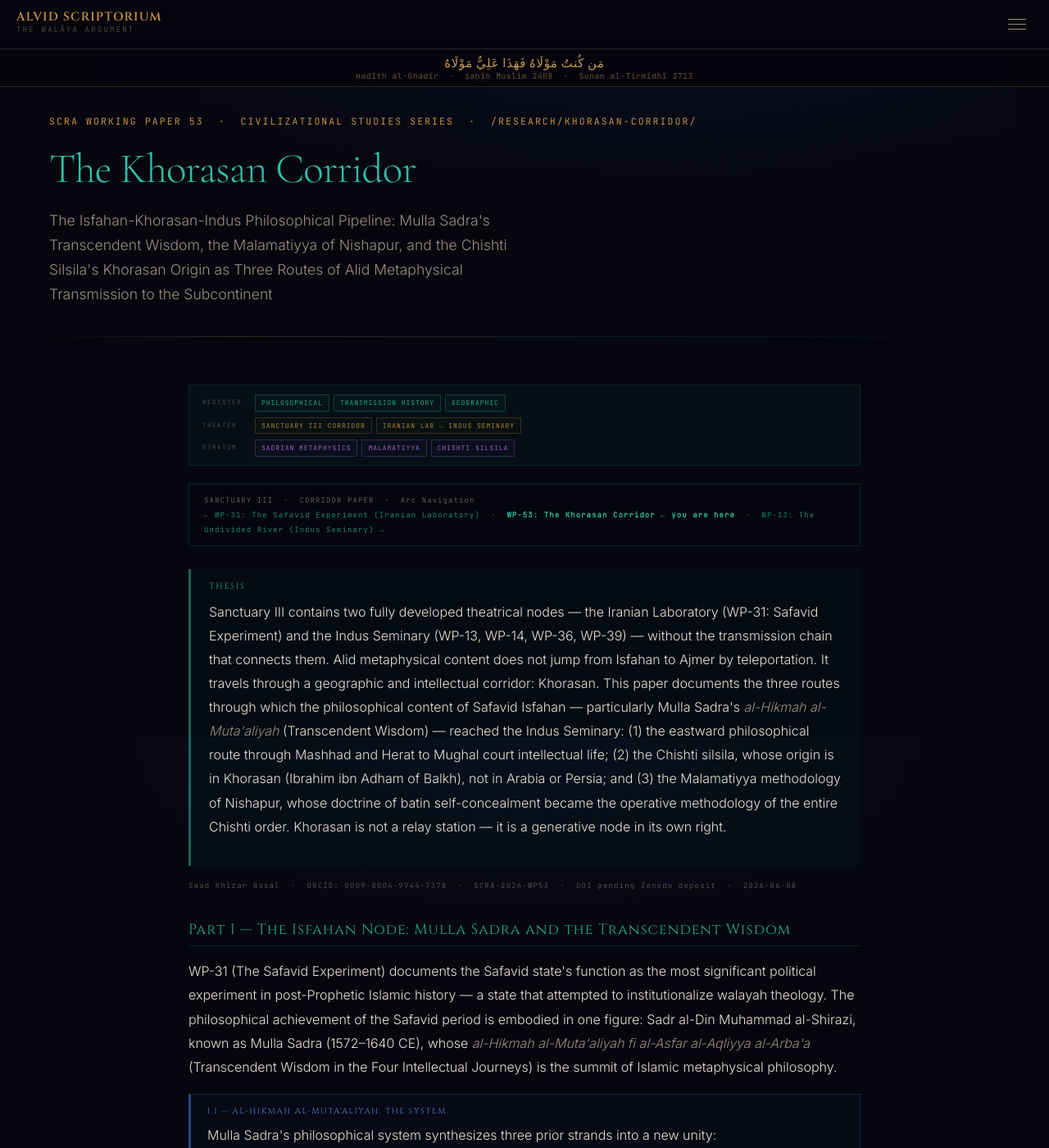
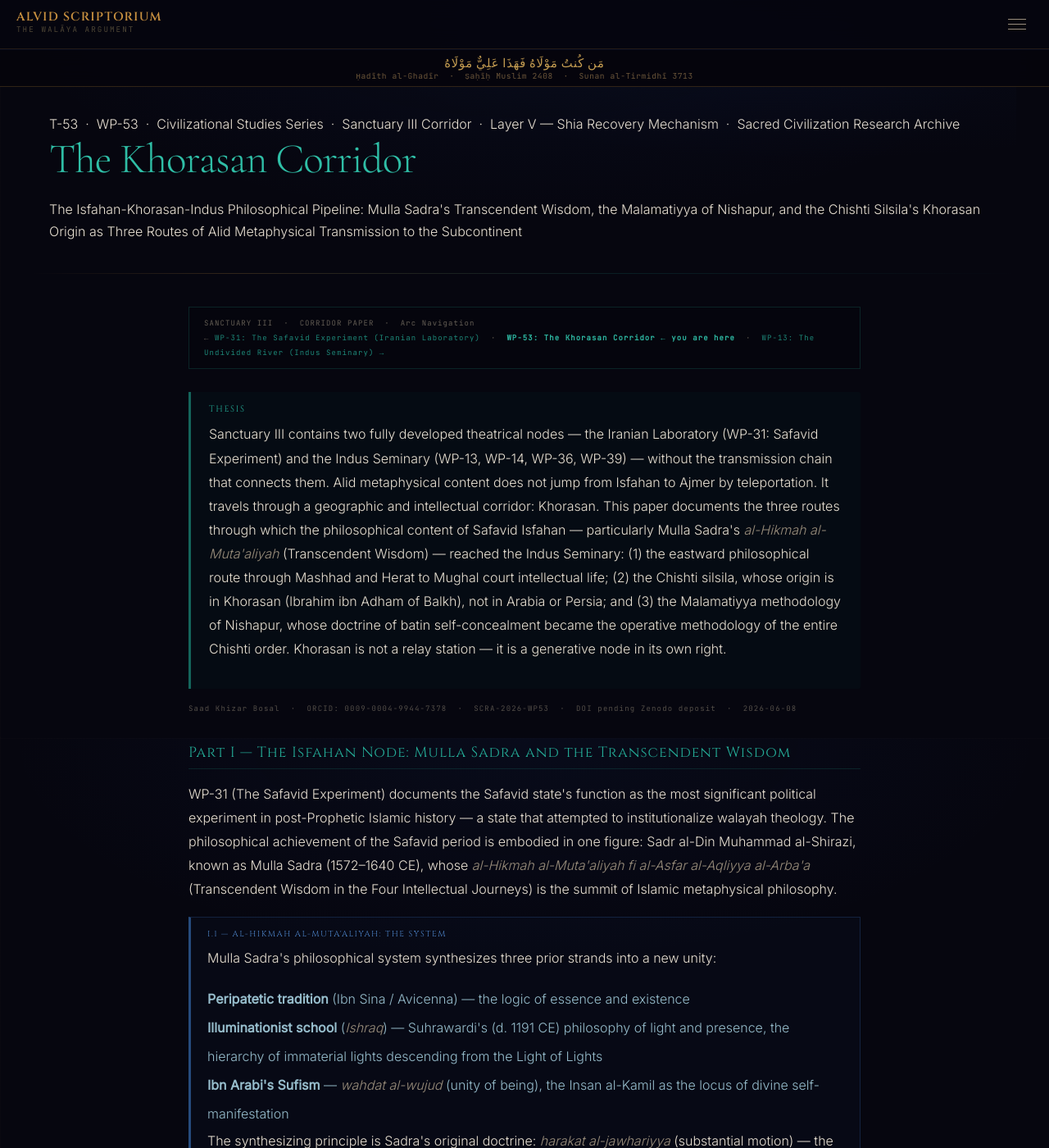
Before and after one commit to Political-Theology-Archive/geopolitical-synthesis, a Jekyll site: the page built from research/khorasan-corridor/index.html, in a window 1280 px wide and 1400 px high. Shown: the whole window at 82% size. Built offline with Jekyll 4.4.1, drawn with Linux system fonts in a browser that asks for light colours.

Commit message:
Convert WP-53 (khorasan-corridor) to Thesis/Manifesto format (layout: default)
Teal theme rgba(30,160,140), Layer V Sanctuary III Corridor. Dropped
rp-axis-tags CSS + div; pta-page-eye mono → as-eye; pta-page-subtitle →
as-standfirst; as-thesis-body wrapper added; kh-verdict → as-ruling (border
rgba(40,185,160,0.75)); pta-page-nav pipe-separated → canonical
pta-page-nav-prev/next (WP-31 Safavid ← / WP-13 Undivided River →). All
scoped kh-* CSS preserved as-is.

Co-Authored-By: Claude Sonnet 4.6 <noreply@anthropic.com>

```diff
--- a/research/khorasan-corridor/index.html
+++ b/research/khorasan-corridor/index.html
@@ -1,9 +1,11 @@
 ---
-layout: page
+layout: default
 last_modified_at: 2026-06-08
-title: "The Khorasan Corridor: The Isfahan-Khorasan-Indus Philosophical Pipeline and the Transmission of Alid Metaphysics to the Subcontinent — SCRA Working Paper 53"
+title: "The Khorasan Corridor: The Isfahan-Khorasan-Indus Philosophical Pipeline and the Transmission of Alid Metaphysics to the Subcontinent · T-53"
 description: "SCRA Working Paper 53. The geographic-philosophical corridor connecting Safavid Isfahan (Mulla Sadra's Transcendent Wisdom) through the Khorasan field (Malamatiyya of Nishapur, Ibrahim ibn Adham of Balkh) to the Chishti Indus Seminary. Three transmission routes: Sadrian metaphysics eastward, the Chishti silsila whose origin is Khorasan, and the Malamatiyya methodology of batin concealment. The link between WP-31 (Safavid) and WP-13 (Indus)."
 permalink: /research/khorasan-corridor/
+wp: "WP-53"
+layer: "V"
 ---
 
 <script type="application/ld+json">
@@ -36,36 +38,18 @@ permalink: /research/khorasan-corridor/
 .kh-table th { font-family:'Cinzel',serif; font-size:9px; letter-spacing:0.14em; text-transform:uppercase; color:rgba(40,190,165,0.75); border-bottom:1px solid rgba(30,160,140,0.25); padding:8px 12px; text-align:left; }
 .kh-table td { padding:9px 12px; border-bottom:1px solid rgba(30,160,140,0.1); color:rgba(175,220,215,0.82); vertical-align:top; line-height:1.6; }
 .kh-arc { background:rgba(0,0,0,0.15); border:1px solid rgba(30,160,140,0.2); padding:10px 18px; margin-bottom:28px; font-family:'JetBrains Mono',monospace; font-size:9px; letter-spacing:0.12em; color:rgba(160,150,130,0.6); line-height:2; }
-/* Three-Axis Tags */
-.rp-axis-tags{margin:18px 0 22px;padding:11px 16px 10px;border:1px solid rgba(30,160,140,0.18);background:rgba(10,70,60,0.14);display:grid;grid-template-columns:52px 1fr;gap:7px 12px;align-items:start;}
-.rp-axis-label{font-family:'JetBrains Mono',monospace;font-size:7.5px;letter-spacing:0.2em;text-transform:uppercase;color:rgba(160,150,130,0.45);padding-top:3px;white-space:nowrap;}
-.rp-axis-chips{display:flex;flex-wrap:wrap;gap:5px;}
-.rp-axis-chip{font-family:'JetBrains Mono',monospace;font-size:8px;letter-spacing:0.12em;text-transform:uppercase;padding:2px 7px;border-radius:1px;line-height:1.85;}
-.rp-axis-1{color:rgba(40,190,165,0.88);border:1px solid rgba(30,160,140,0.3);background:rgba(10,70,60,0.12);}
-.rp-axis-2{color:rgba(190,150,55,0.85);border:1px solid rgba(168,128,52,0.28);background:rgba(60,45,15,0.1);}
-.rp-axis-3{color:rgba(185,115,235,0.82);border:1px solid rgba(160,95,215,0.28);background:rgba(60,25,100,0.1);}
 </style>
 
 <div class="pta-page-hero">
-  <span class="pta-page-eye mono">
-    SCRA Working Paper 53 &nbsp;·&nbsp; Civilizational Studies Series &nbsp;·&nbsp; /research/khorasan-corridor/
-  </span>
+  <span class="as-eye">T-53 &nbsp;·&nbsp; WP-53 &nbsp;·&nbsp; Civilizational Studies Series &nbsp;·&nbsp; Sanctuary III Corridor &nbsp;·&nbsp; Layer V — Shia Recovery Mechanism &nbsp;·&nbsp; Sacred Civilization Research Archive</span>
   <h1 class="pta-page-h1" style="color:rgba(50,200,175,0.95);">The Khorasan Corridor</h1>
-  <p class="pta-page-subtitle">
+  <p class="as-standfirst">
     The Isfahan-Khorasan-Indus Philosophical Pipeline: Mulla Sadra's Transcendent Wisdom, the Malamatiyya of Nishapur, and the Chishti Silsila's Khorasan Origin as Three Routes of Alid Metaphysical Transmission to the Subcontinent
   </p>
 </div>
 
 <div class="pta-content-wrap">
-
-  <div class="rp-axis-tags">
-    <span class="rp-axis-label">Register</span>
-    <div class="rp-axis-chips"><span class="rp-axis-chip rp-axis-1">PHILOSOPHICAL</span><span class="rp-axis-chip rp-axis-1">TRANSMISSION HISTORY</span><span class="rp-axis-chip rp-axis-1">GEOGRAPHIC</span></div>
-    <span class="rp-axis-label">Theater</span>
-    <div class="rp-axis-chips"><span class="rp-axis-chip rp-axis-2">SANCTUARY III CORRIDOR</span><span class="rp-axis-chip rp-axis-2">IRANIAN LAB → INDUS SEMINARY</span></div>
-    <span class="rp-axis-label">Stratum</span>
-    <div class="rp-axis-chips"><span class="rp-axis-chip rp-axis-3">SADRIAN METAPHYSICS</span><span class="rp-axis-chip rp-axis-3">MALAMATIYYA</span><span class="rp-axis-chip rp-axis-3">CHISHTI SILSILA</span></div>
-  </div>
+<div class="as-thesis-body">
 
   <div class="kh-arc">
     SANCTUARY III &nbsp;·&nbsp; CORRIDOR PAPER &nbsp;·&nbsp; Arc Navigation<br>
@@ -319,8 +303,8 @@ permalink: /research/khorasan-corridor/
   </div>
 
   <!-- ═══════════════════════════════════════════════════════ VERDICT -->
-  <div class="kh-verdict">
-    <h3>SCRA Verdict</h3>
+  <div class="as-ruling" style="border-left-color:rgba(40,185,160,0.75);">
+    <p><strong>SCRA Verdict</strong></p>
     <p>The Khorasan Corridor is the answer to a question Sanctuary III cannot answer without it: how does the philosophical achievement of Safavid Isfahan — Mulla Sadra's <em>al-Hikmah al-Muta'aliyah</em>, the most sophisticated Alid metaphysical synthesis in Islamic intellectual history — connect to the Chishti dargah network of the Indus basin?</p>
     <p>Three routes, all passing through Khorasan. The philosophical route carries Sadrian metaphysics eastward through Mashhad (where the only non-Iraqi Imam's shrine marks the landscape) and Herat to the Mughal court. The Sufi route is already embedded in the Chishti silsila itself — Ibrahim ibn Adham of Balkh is the Khorasan origin-point of the Indus Seminary's founding lineage, connected to the Imami chain through Imam Ja'far al-Sadiq (A.S.). The methodological route carries the Malamatiyya of Nishapur's encryption technology — the doctrine of batin concealment behind a deliberately constructed blame-worthy zahir — as the operational methodology that makes the Chishti order the most durable transmission institution in the subcontinent.</p>
     <p>The structural contrast with the Ottoman theater is the paper's deepest finding: the Ottoman theological institutions (Bektashi, Mevlevi) relied on institutional shelter — military (Janissary) or court patronage. When that shelter was removed in 1826, the institutions were vulnerable. The Khorasan corridor produced a transmission tradition that relied on no institutional shelter: the Malamatiyya's concealment technology means the tradition survives not by being protected but by being unfindable. The Indus Seminary outlasts every political formation that attempts to suppress it. What cannot be located cannot be destroyed.</p>
@@ -339,13 +323,12 @@ permalink: /research/khorasan-corridor/
     <li><a href="{{ '/research/ottoman-sufi-theology/' | relative_url }}" style="color:rgba(40,190,165,0.7);text-decoration:none;">WP-52 — The Illuminated Lodge: Ottoman Sufi Theology (parallel western theater)</a></li>
   </ul>
 
-  <!-- ═══════════════════════════════════════════════════════ NAV -->
-  <div class="pta-page-nav">
-    <a href="{{ '/research/' | relative_url }}">← The Corpus</a>
-    <span style="color:rgba(160,150,130,0.35);">|</span>
-    <a href="{{ '/research/safavid-experiment/' | relative_url }}">← WP-31: The Safavid Experiment</a>
-    <span style="color:rgba(160,150,130,0.35);">|</span>
-    <a href="{{ '/research/undivided-river/' | relative_url }}">WP-13: The Undivided River →</a>
-  </div>
 
-</div>
+</div><!-- /.as-thesis-body -->
+
+<nav class="pta-page-nav">
+  <a href="{{ '/research/safavid-experiment/' | relative_url }}" class="pta-page-nav-prev">← WP-31: The Safavid Experiment</a>
+  <a href="{{ '/research/undivided-river/' | relative_url }}" class="pta-page-nav-next">WP-13: The Undivided River →</a>
+</nav>
+
+</div><!-- /.pta-content-wrap -->
```
